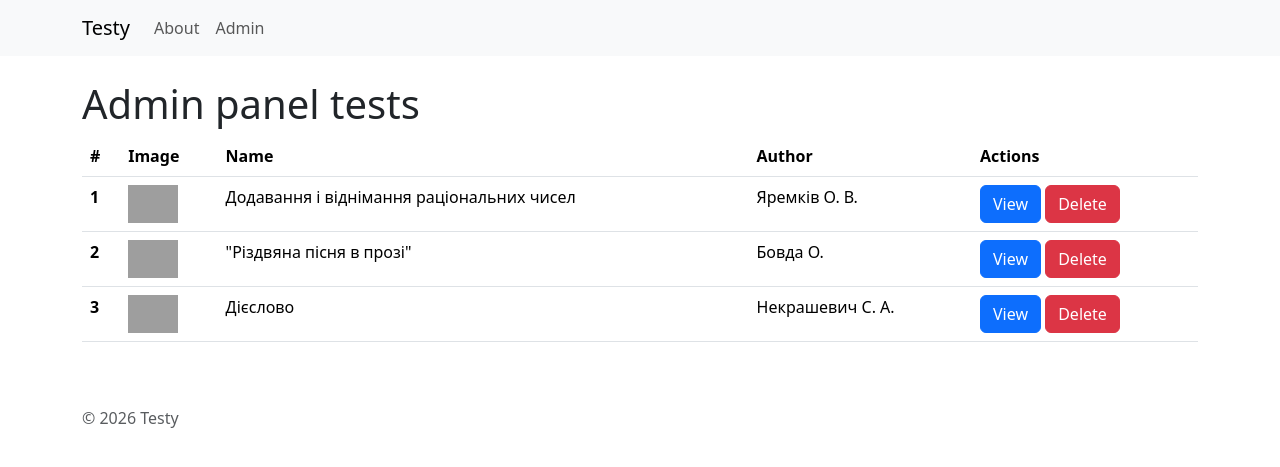
After one commit to xXYuraXx/ITStepDjango, a Django app: page /tests/admin/ in a window 1280 px wide. The commit adds this page. Shown: the top 467 px of the page. Run offline with Django 5.2, Linux system fonts and the light colour scheme; data comes from the database, SQL or seed files in the repository; grey boxes are pictures that could not be loaded.

Commit message:
admin panel, delete and back buttons

```diff
--- a/tests_app/templates/layout.html
+++ b/tests_app/templates/layout.html
@@ -1,5 +1,5 @@
 {% load static %}
-<!DOCTYPE html>
+<!doctype html>
 <html lang="en">
   <head>
     <meta charset="UTF-8" />
@@ -14,7 +14,6 @@
     <link rel="stylesheet" href="{% static 'styles.css' %}" />
     {% block styles %} {% endblock %}
   </head>
-
 
   <body>
     <nav class="navbar navbar-expand-lg bg-body-tertiary">
@@ -34,24 +33,25 @@
         <div class="collapse navbar-collapse" id="navbarSupportedContent">
           <ul class="navbar-nav me-auto mb-2 mb-lg-0">
             <li class="nav-item">
-              <a
-                class="nav-link"
-                aria-current="page"
-                href="{% url 'about' %}">About</a>
+              <a class="nav-link" aria-current="page" href="{% url 'about' %}"
+                >About</a
+              >
+            </li>
+            <li class="nav-item">
+              <a class="nav-link" aria-current="page" href="{% url 'admin' %}"
+                >Admin</a
+              >
             </li>
           </ul>
         </div>
       </div>
     </nav>
 
-
     <main class="container py-4">{% block content %} {% endblock %}</main>
-
 
     <footer class="container py-4">
       <p class="text-muted mb-0">© 2026 Testy</p>
     </footer>
-
 
     <script
       src="https://cdn.jsdelivr.net/npm/bootstrap@5.3.8/dist/js/bootstrap.bundle.min.js"
--- /dev/null
+++ b/tests_app/templates/tests/admin.html
@@ -0,0 +1,31 @@
+{% extends "layout.html" %} {% block content %}
+
+<h1>Admin panel tests</h1>
+
+<table class="table">
+  <thead>
+    <tr>
+      <th scope="col">#</th>
+      <th scope="col">Image</th>
+      <th scope="col">Name</th>
+      <th scope="col">Author</th>
+      <th scope="col">Actions</th>
+    </tr>
+  </thead>
+  <tbody>
+    {% for test in tests %}
+    <tr>
+      <th scope="row">{{ test.id }}</th>
+      <td><img width="50" src="{{ test.image }}"></img></td>
+      <td>{{ test.name }}</td>
+      <td>{{ test.author }}</td>
+      <td>
+        <a href={% url 'test_detail' test.id %}><button type="button" class="btn btn-primary">View</button></a>
+        <a href={% url 'test_delete' test.id %}><button type="button" class="btn btn-danger">Delete</button></a>
+      </td>
+    </tr>
+    {% endfor %}
+  </tbody>
+</table>
+
+{% endblock %}
--- a/tests_app/urls.py
+++ b/tests_app/urls.py
@@ -4,5 +4,7 @@ from tests_app import views
 urlpatterns = [
     path('', views.tests_list, name="tests_list"),
     path('about/', views.about, name="about"),
+    path('tests/admin/', views.admin_list, name="admin"),
     path('test/<int:test_id>/', views.test_detail, name='test_detail'),
+    path('test/delete/<int:test_id>/', views.test_delete, name="test_delete"),
 ]
--- a/tests_app/views.py
+++ b/tests_app/views.py
@@ -1,4 +1,4 @@
-from django.shortcuts import render
+from django.shortcuts import render, get_object_or_404, redirect
 from tests_app.models import Test
 
 # Create your views here.
@@ -12,3 +12,12 @@ def about(request):
 def test_detail(request, test_id):
     test = Test.objects.get(id=test_id)
     return render(request, 'tests/test_detail.html', {'test' : test})
+
+def admin_list(request):
+    tests = Test.objects.all()
+    return render(request, 'tests/admin.html', {'tests' : tests})
+
+def test_delete(request, test_id):
+    test = get_object_or_404(Test, id=test_id)
+    test.delete()
+    return redirect("admin")
```
Also changed, not shown: tests_app/templates/tests/test_detail.html (+2 -2 lines).
